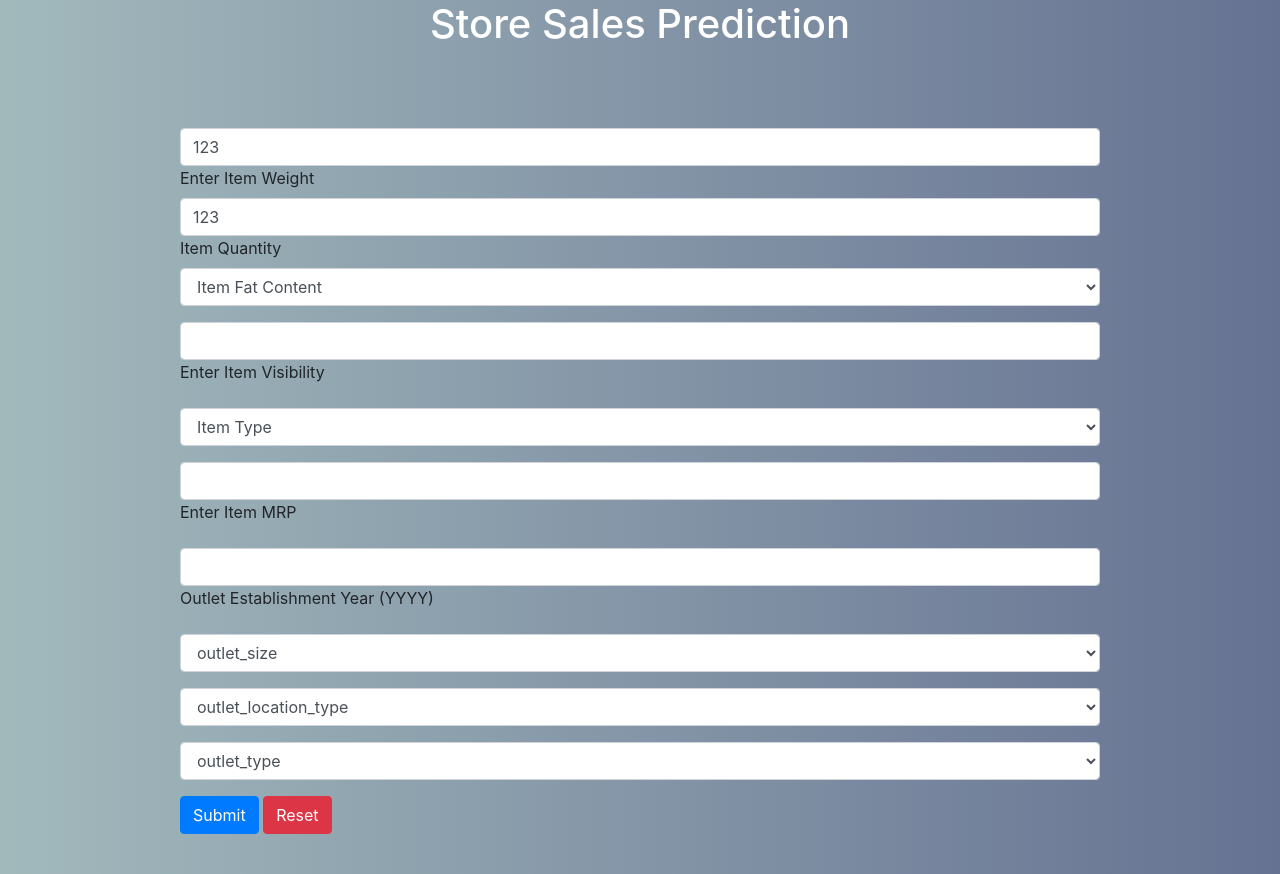
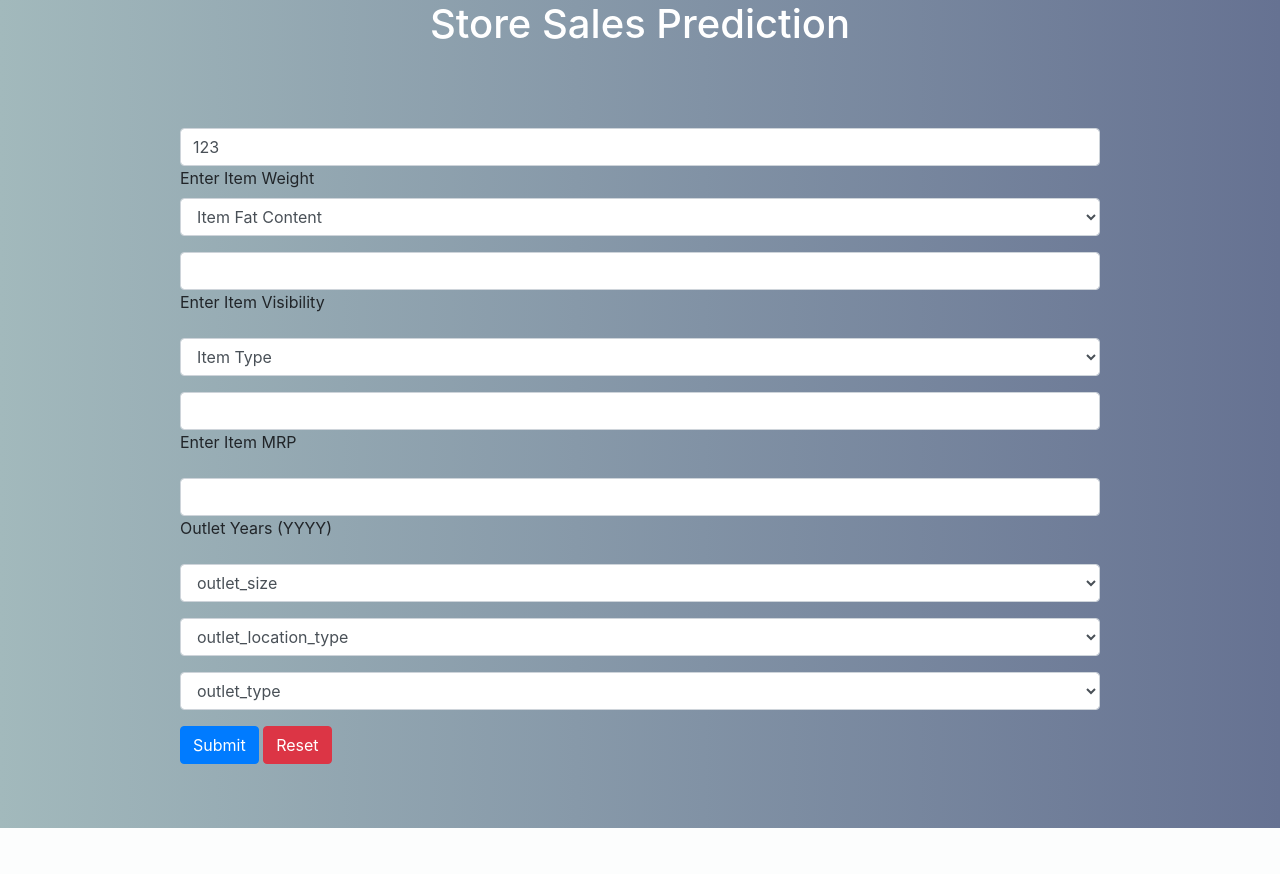
Before and after one commit to suhailfazal/Store-Sales-Prediction, a Flask app: page / in a window 1280 px wide. Shown: the top 874 px of the page. After the commit the page ends 828 px from the top, so only its background shows below. Run offline with Flask 2, Linux system fonts and the light colour scheme; parts of the project's set-up code (start-up, migrations or seed data) failed here and were passed over; some libraries are stand-ins or nearby versions.

Commit message:
model file added

```diff
--- a/app.py
+++ b/app.py
@@ -1,10 +1,13 @@
-from flask import Flask, request, render_template
+from flask import Flask, jsonify, request, render_template
 import pandas as pd
 import pickle
+import sklearn
+import os
+import numpy as np
 
 app = Flask(__name__)
 
-file = open("./random_forest_regression_model.pkl", 'rb')
+file = open("./random_forest_regressor_model.pkl", 'rb')
 model = pickle.load(file)
 
 data = pd.read_csv('./train_data_clean.csv')
@@ -23,13 +26,13 @@ def predict():
     Outlet_Size = request.form.get('Outlet_Size')
     Outlet_Location_Type = request.form.get('Outlet_Location_Type')
     Outlet_Type = request.form.get('Outlet_Type')
-    Outlet_Year = request.form.get('Outlet_Year')
-    Item_Quantity = request.form.get('Item_Qty')
+    Outlet_Years = request.form.get('Outlet_Years')
+    New_Item_Type = request.form.get('New_Item_Type')
 
     prediction = model.predict(pd.DataFrame([[Item_Weight, Item_Fat_Content, Item_Visibility, Item_Type,
-    Item_MRP, Outlet_Size, Outlet_Location_Type, Outlet_Type, Outlet_Year]], columns=['Item_Weight',
+    Item_MRP, Outlet_Size, Outlet_Location_Type, Outlet_Type, Outlet_Years, New_Item_Type]], columns=['Item_Weight',
     'Item_Fat_Content', 'Item_Visibility', 'Item_Type',
-    'Item_MRP', 'Outlet_Size', 'Outlet_Location_Type', 'Outlet_Type', 'Outlet_Establishment_Year']))
+    'Item_MRP', 'Outlet_Size', 'Outlet_Location_Type', 'Outlet_Type', 'Outlet_Years', 'New_Item_Type']))
 
     return str(prediction[0])
 
--- a/requirements.txt
+++ b/requirements.txt
@@ -1,2 +1,5 @@
 certifi==2021.10.8
 wincertstore==0.2
+
+pandas~=1.4.1
+Flask~=2.0.3
--- a/templates/index.html
+++ b/templates/index.html
@@ -105,16 +105,11 @@
                  <input type="text" name="item_weight" id="item_weight" class="form-control" value="123" required>
                  <label for="item_weight" class="ph-area">Enter Item Weight</label>
 
-                       <input type="text" name="item_qty" id="item_qty" class="form-control" value="123" required>
-                 <label for="item_weight" class="ph-area">Item Quantity</label>
-
-
                <div class="form-group">
                  <select class="form-control" name="item_fat_content" required="required">
                    <option value="" selected>Item Fat Content</option>
                    <option value="1">Low Fat</option>
                    <option value="2">Regular</option>
-		   <option value="0">High Fat</option>
                  </select>
                </div>
 		   <div class="form-group">
@@ -155,8 +150,8 @@
                </div>
 
               <div class="form-group">
-                 <input type="text" name="outlet_establishment_year" id="outlet_establishment_year" class="form-control" required>
-                 <label for="outlet_establishment_year" class="ph-area">Outlet Establishment Year (YYYY)</label>
+                 <input type="text" name="outlet_years" id="outlet_years" class="form-control" required>
+                 <label for="outlet_years" class="ph-area">Outlet Years (YYYY)</label>
                </div>
 
 
```
Also changed, not shown: 1 other file.
